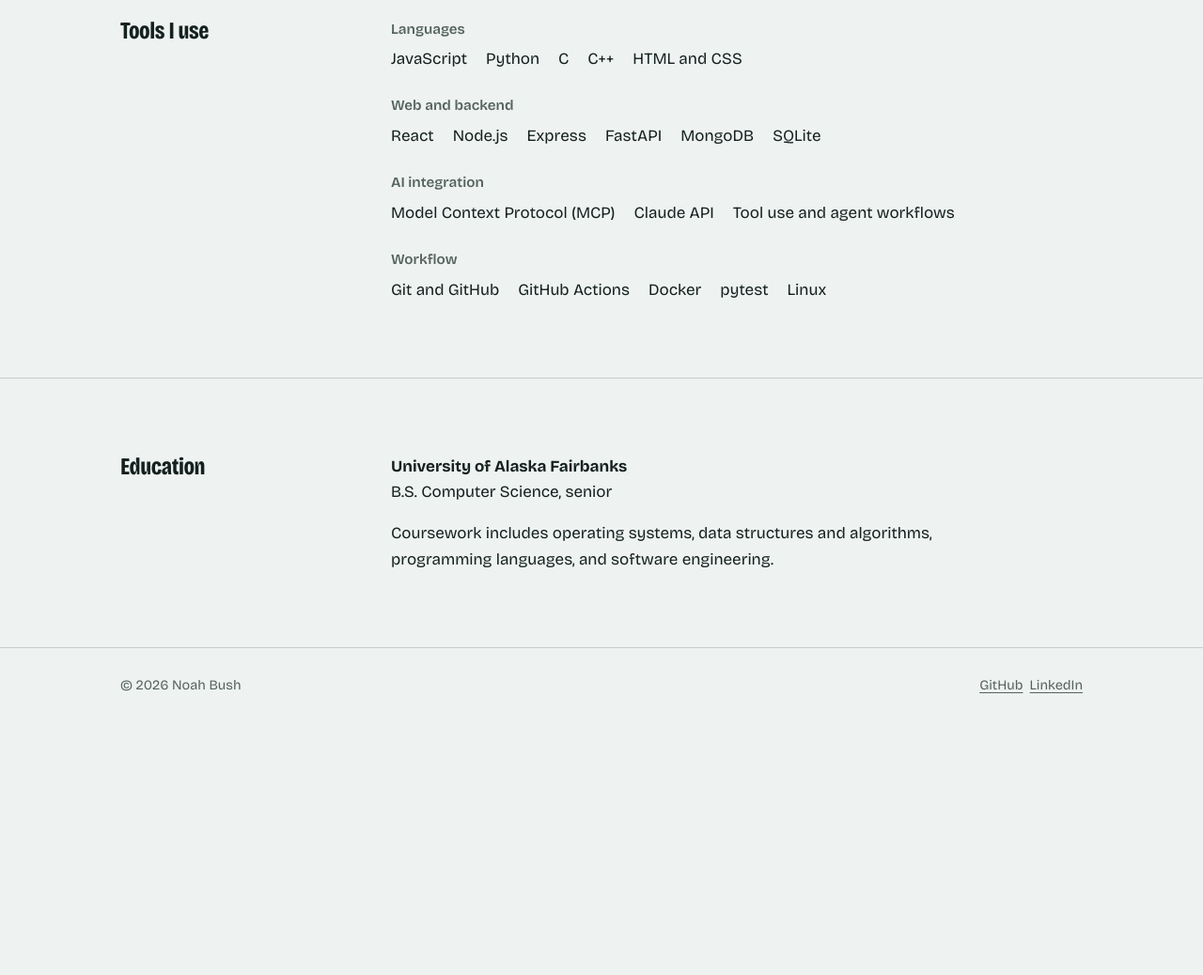
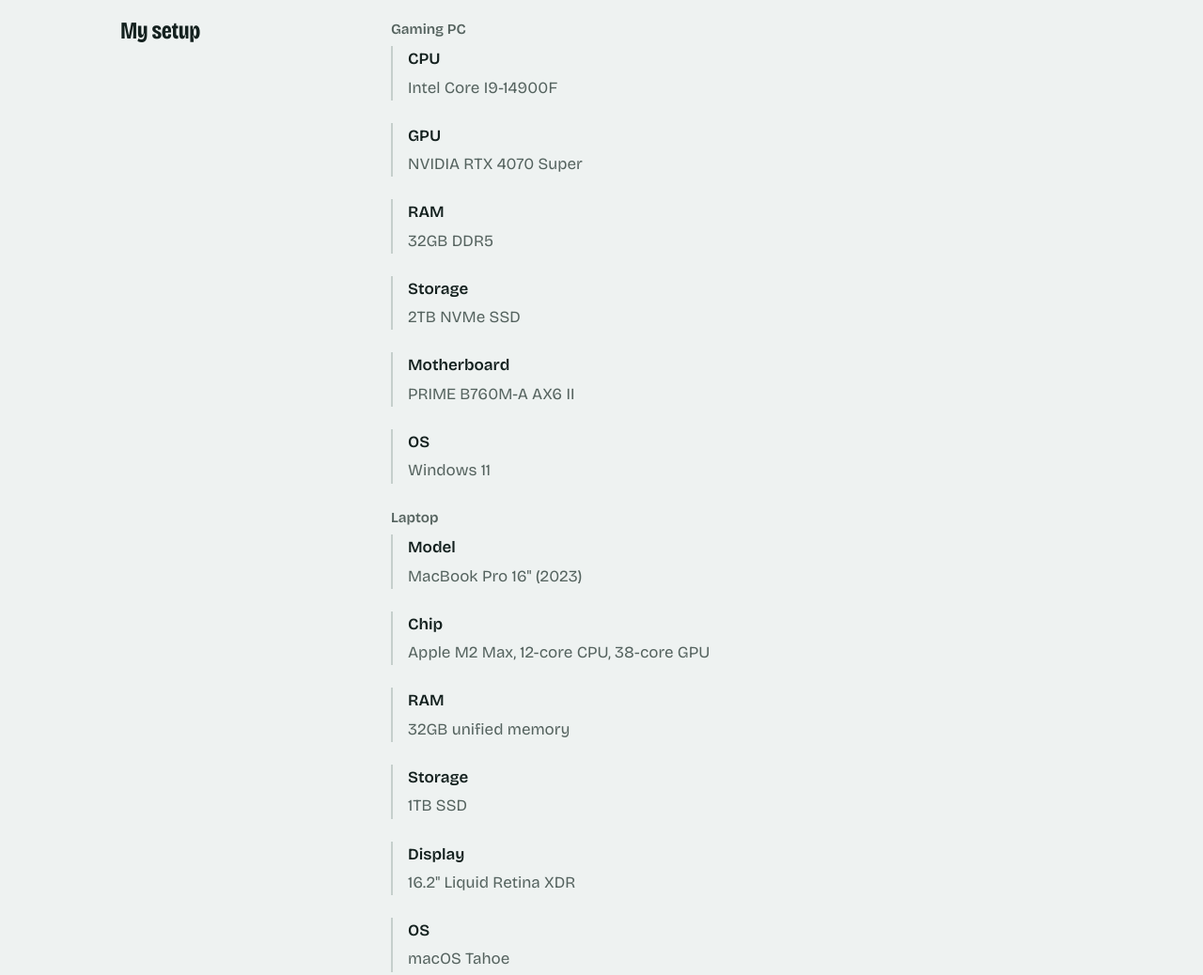
Before and after one commit to techynoahb/Noah-Web-Portfolio, a website: page about_me.html in a window 1280 px wide. Shown: the part 1780-2818 px from the top of the page at 94% size. Before the commit the page ends 2561 px from the top, so only its background shows below. Drawn offline with nearby package versions, Linux system fonts and the light colour scheme.

Commit message:
Added gaming pc & laptop configs to about me, also added other relevant courses

```diff
--- a/about_me.html
+++ b/about_me.html
@@ -93,6 +93,36 @@
 
     <section class="section">
       <div class="wrap row reveal">
+        <h2>My setup</h2>
+        <div>
+          <div class="stack-group">
+            <h3>Gaming PC</h3>
+            <dl class="facts reveal-stagger">
+              <div><dt>CPU</dt><dd>Intel Core I9-14900F</dd></div>
+              <div><dt>GPU</dt><dd>NVIDIA RTX 4070 Super</dd></div>
+              <div><dt>RAM</dt><dd>32GB DDR5</dd></div>
+              <div><dt>Storage</dt><dd>2TB NVMe SSD</dd></div>
+              <div><dt>Motherboard</dt><dd>PRIME B760M-A AX6 II</dd></div>
+              <div><dt>OS</dt><dd>Windows 11</dd></div>
+            </dl>
+          </div>
+          <div class="stack-group">
+            <h3>Laptop</h3>
+            <dl class="facts reveal-stagger">
+              <div><dt>Model</dt><dd>MacBook Pro 16" (2023)</dd></div>
+              <div><dt>Chip</dt><dd>Apple M2 Max, 12-core CPU, 38-core GPU</dd></div>
+              <div><dt>RAM</dt><dd>32GB unified memory</dd></div>
+              <div><dt>Storage</dt><dd>1TB SSD</dd></div>
+              <div><dt>Display</dt><dd>16.2" Liquid Retina XDR</dd></div>
+              <div><dt>OS</dt><dd>macOS Tahoe</dd></div>
+            </dl>
+          </div>
+        </div>
+      </div>
+    </section>
+
+    <section class="section">
+      <div class="wrap row reveal">
         <h2>Tools I use</h2>
         <div>
           <div class="stack-group">
@@ -128,7 +158,7 @@
         <h2>Education</h2>
         <div class="prose">
           <p><strong>University of Alaska Fairbanks</strong><br>B.S. Computer Science, senior</p>
-          <p>Coursework includes operating systems, data structures and algorithms, programming languages, and software engineering.</p>
+          <p>Coursework includes operating systems, data structures and algorithms, programming languages, software engineering, computing ethics, data science, multivariable calculus, statistics, and computer ethics</p>
         </div>
       </div>
     </section>
```
